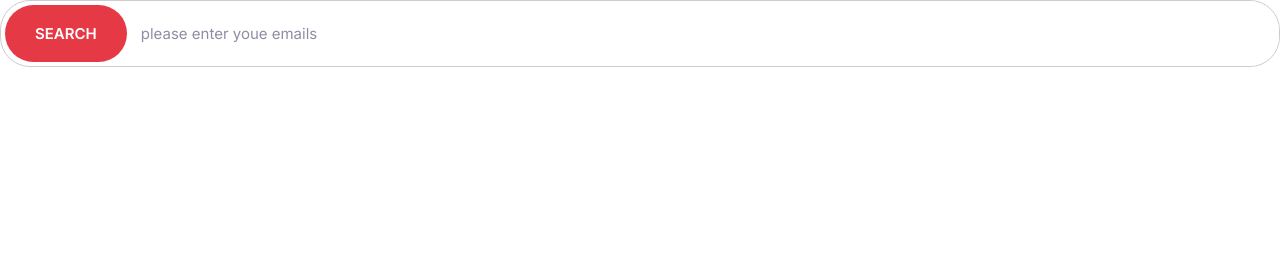
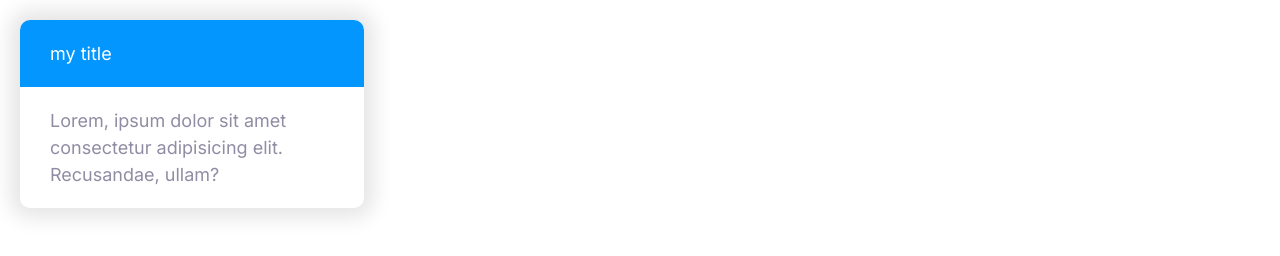
Before and after one commit to aliChavoshi/Moshify-HTML-CSS, a plain HTML site: page index.html in a window 1280 px wide. Drawn offline with Linux system fonts and the light colour scheme.

Commit message:
18- Cards

```diff
--- a/css/styles.css
+++ b/css/styles.css
@@ -251,3 +251,21 @@ a {
     font-size: 1.5rem;
   }
 }
+/* Cards */
+.card {
+  border-radius: 10px;
+  box-shadow: 0 0 2rem 1rem rgba(0, 0, 0, 0.1);
+  overflow: hidden;
+}
+.card__header,
+.card__body {
+  padding: 2rem 3rem;
+}
+.card--primary {
+  background-color: var(--color-primary);
+  color: white;
+}
+.card--secondary {
+  background-color: var(--color-secondary);
+  color: white;
+}
--- a/index.html
+++ b/index.html
@@ -15,14 +15,14 @@
     <link rel="stylesheet" href="./css/styles.css" />
   </head>
   <body>
-    <div class="input-group">
-      <button class="btn btn--accent btn__outline">Search</button>
-      <!-- <span class="icon-container">
-        <svg class="icon icon--primary">
-          <use xlink:href="images/sprite.svg#search"></use>
-        </svg>
-      </span> -->
-      <input type="text" class="input" placeholder="please enter youe emails" />
+    <div style="width: 30%; padding: 2rem">
+      <div class="card">
+        <div class="card__header card--primary">my title</div>
+        <div class="card__body">
+          Lorem, ipsum dolor sit amet consectetur adipisicing elit. Recusandae,
+          ullam?
+        </div>
+      </div>
     </div>
   </body>
 </html>
```
